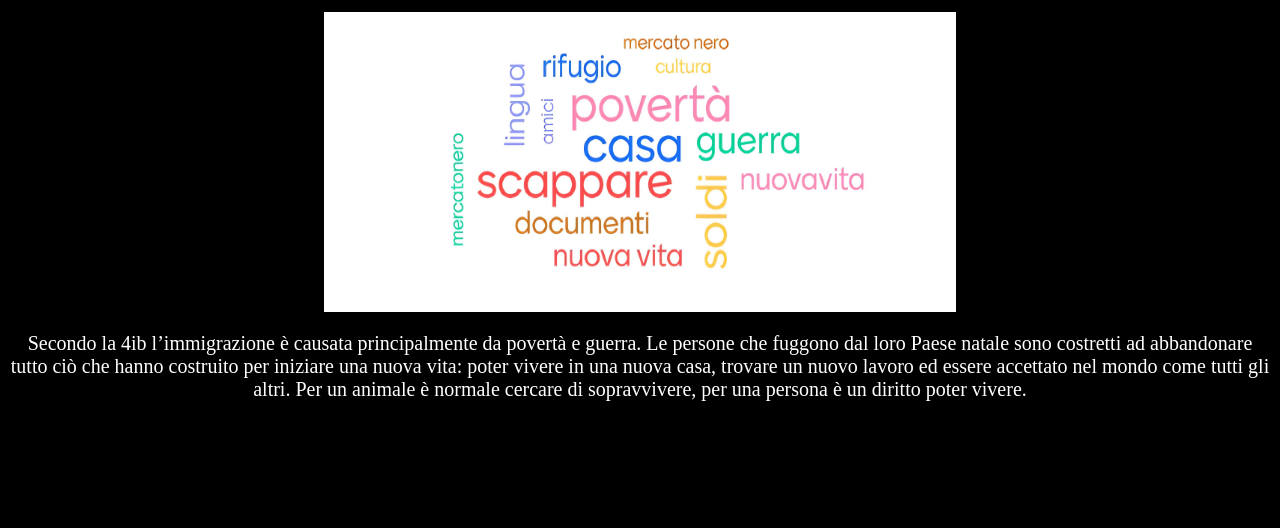
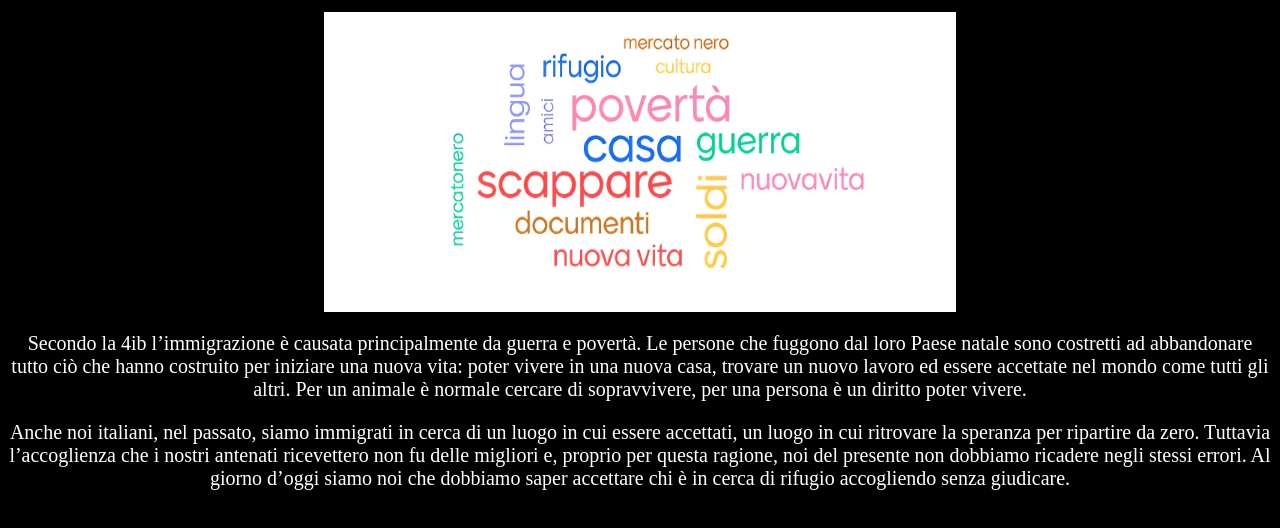
Before and after one commit to GiorgioCitterio/Immigration, a plain HTML site: page subpages/index.html in a window 1280 px wide. Shown: the part 230-758 px from the top of the page. Drawn offline with Linux system fonts and the light colour scheme.

Commit message:
pagina imm

```diff
--- a/subpages/index.html
+++ b/subpages/index.html
@@ -11,9 +11,15 @@
     <h1>Che cos'è l'immigrazione?</h1>
     <h2>Il pensiero della classe 4IB</h2>
     <img class="img" src="../src/immigrazionefinito.png" alt="Le parole dell'immigrazione" width="700" height="300" >
-    <p class="text">Secondo la 4ib l’immigrazione è causata principalmente da povertà e guerra.
+    <p class="text">Secondo la 4ib l’immigrazione è causata principalmente da guerra e povertà.
         Le persone che fuggono dal loro Paese natale sono costretti ad abbandonare tutto ciò che hanno costruito per iniziare una nuova vita:
-        poter vivere in una nuova casa, trovare un nuovo lavoro ed essere accettato nel mondo come tutti gli altri.
+        poter vivere in una nuova casa, trovare un nuovo lavoro ed essere accettate nel mondo come tutti gli altri.
         Per un animale è normale cercare di sopravvivere, per una persona è un diritto poter vivere.</p>
+    <p class="text">
+        Anche noi italiani, nel passato, siamo immigrati in cerca di un luogo in cui essere accettati,
+        un luogo in cui ritrovare la speranza per ripartire da zero. Tuttavia l’accoglienza che i nostri antenati ricevettero non fu delle migliori e,
+        proprio per questa ragione, noi del presente non dobbiamo ricadere negli stessi errori.
+        Al giorno d’oggi siamo noi che dobbiamo saper accettare chi è in cerca di rifugio accogliendo senza giudicare.
+    </p>
 </body>
 </html>
```
